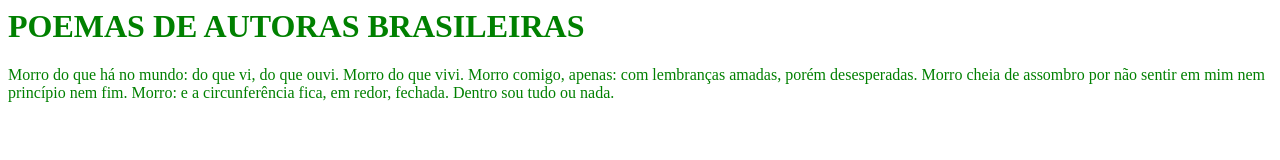
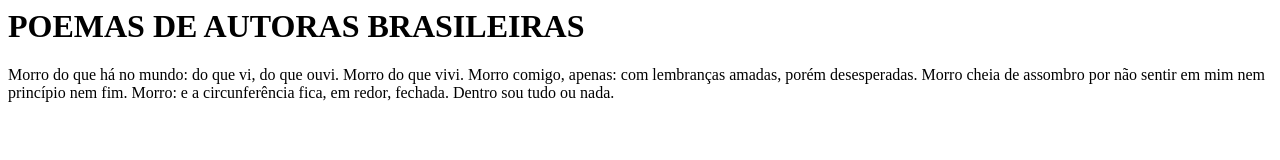
Before and after one commit to Nycolly2503/atividade-5, a plain HTML site: page index.html in a window 1280 px wide. Drawn offline with Linux system fonts and the light colour scheme.

Commit message:
Update index.html

```diff
--- a/index.html
+++ b/index.html
@@ -12,7 +12,7 @@ p1{
   }
 </style>
 </head>
-<body style="color:green;">
+<body >
   <h1> POEMAS DE AUTORAS BRASILEIRAS</h1>
   <p> Morro do que há no mundo:
 do que vi, do que ouvi.
```
